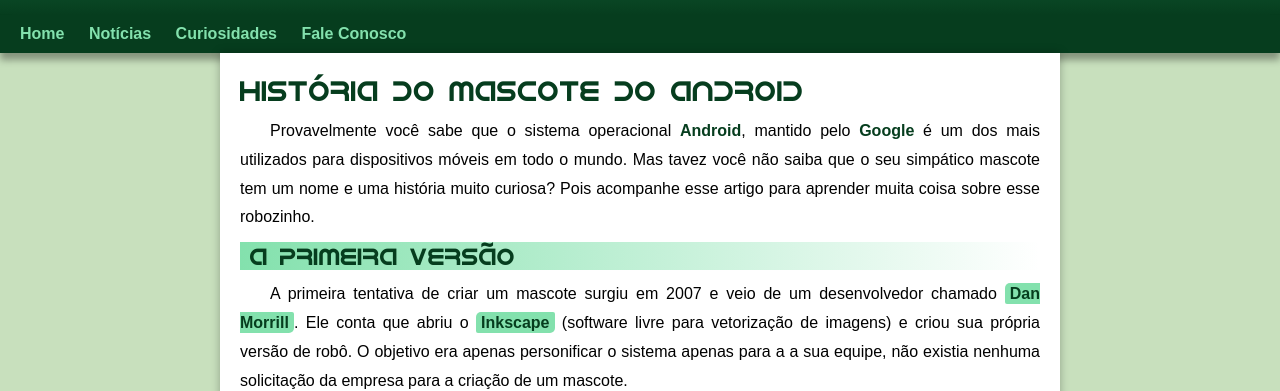
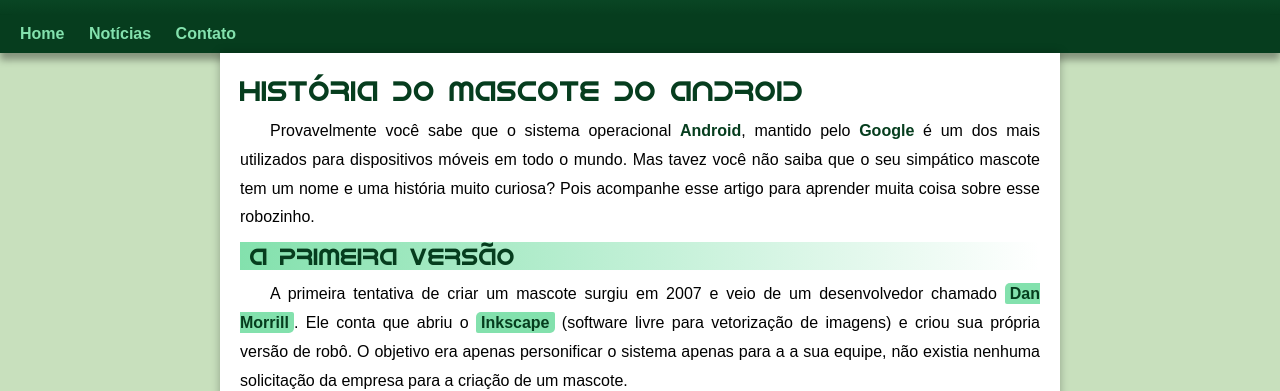
Before and after one commit to Loscar99/projeto-android, a plain HTML site: page index.html in a window 1280 px wide. Shown: the part 175-566 px from the top of the page. Drawn offline with Linux system fonts and the light colour scheme.

Commit message:
Correção do menu

```diff
--- a/index.html
+++ b/index.html
@@ -16,8 +16,7 @@
     <nav>
         <a href="#" target="_self" rel="next">Home</a>
         <a href="#" target="_self" rel="next">Notícias</a>
-        <a href="#" target="_self" rel="next">Curiosidades</a>
-        <a href="#" target="_self" rel="next">Fale Conosco</a>
+        <a href="#" target="_self" rel="next">Contato</a>
     </nav>
     <main>
         <article>
```
